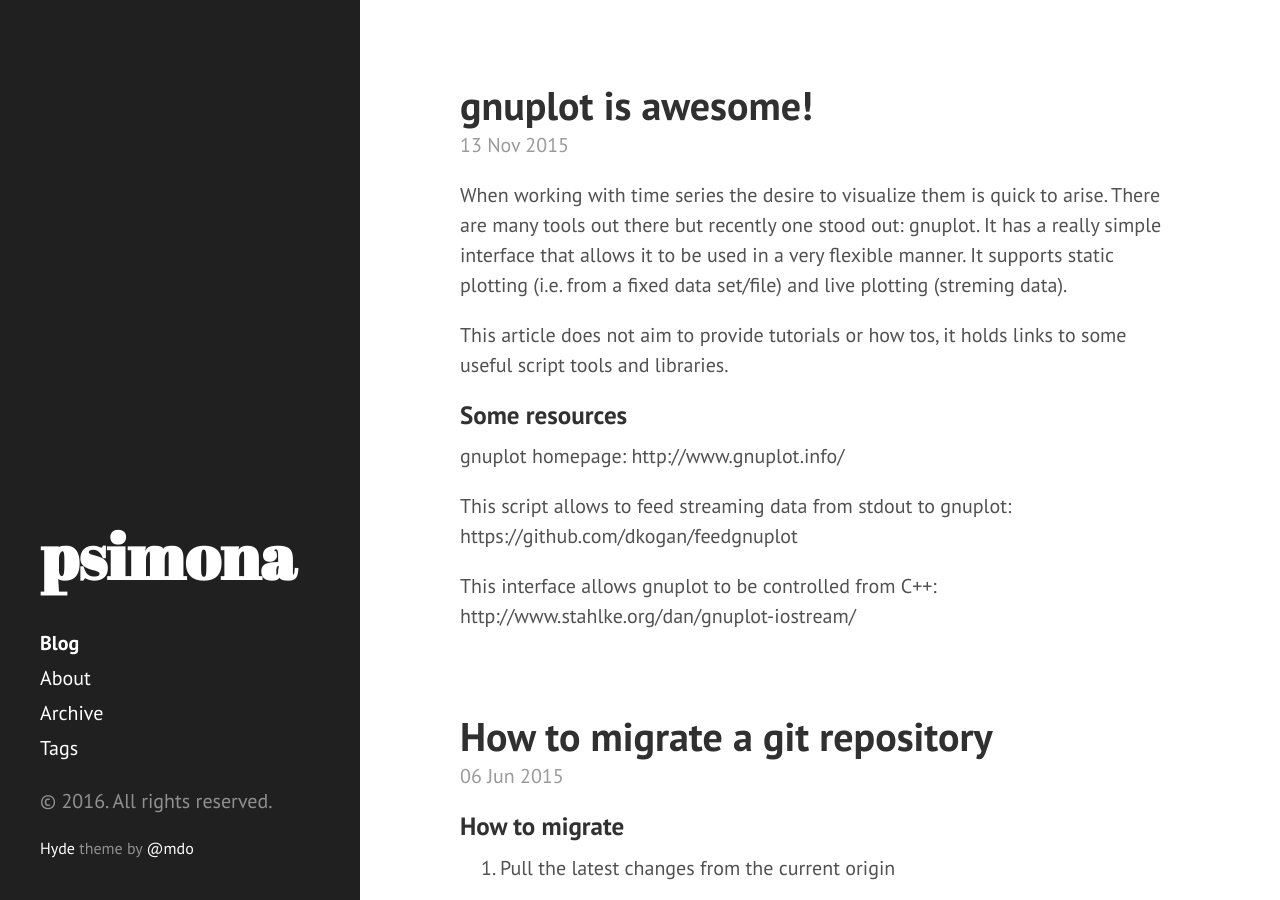
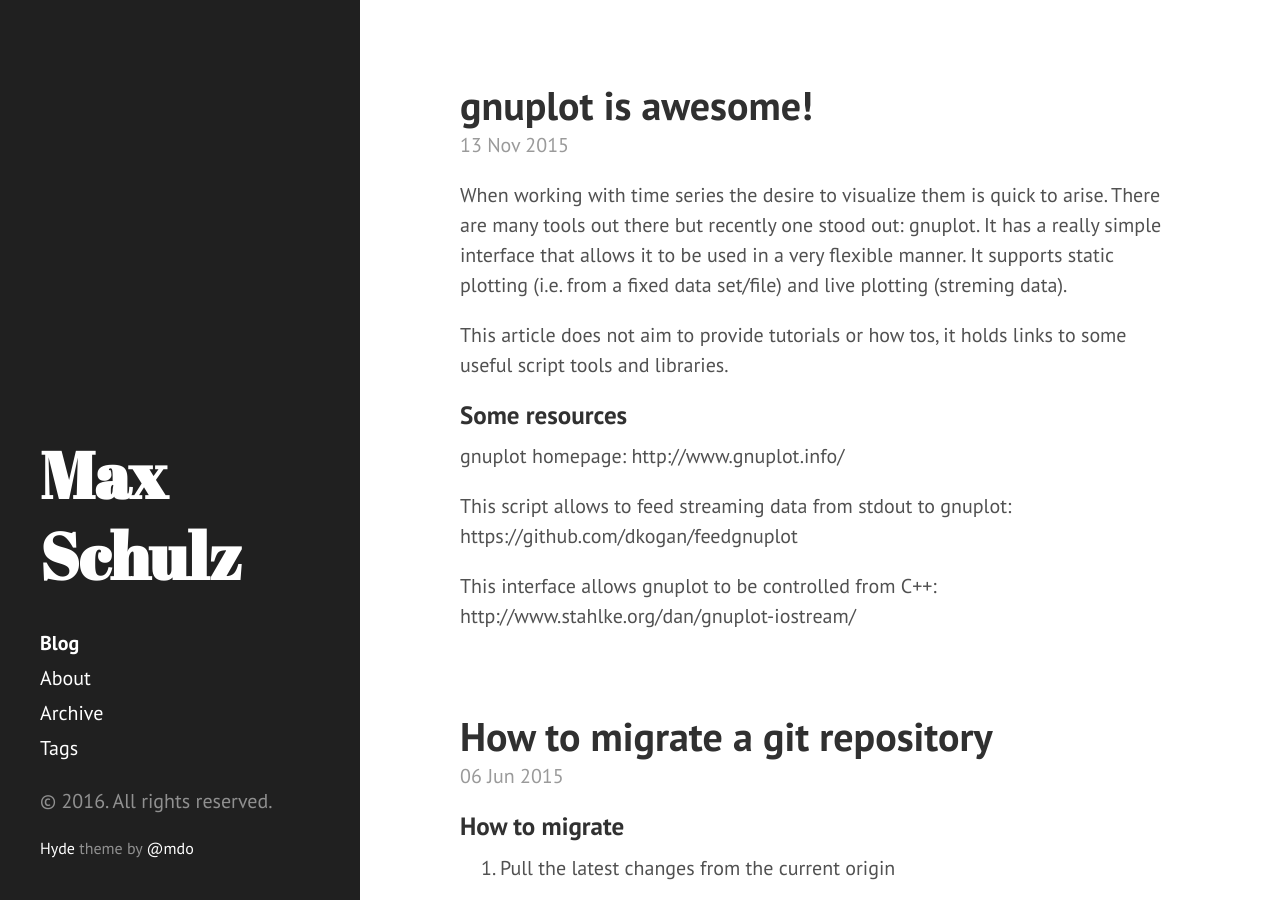
Before and after one commit to schulz-m/schulz-m.github.io, a Jekyll site: the page built from index.html, in a window 1280 px wide and 900 px high. Built offline with Jekyll 4.4.1, drawn with Linux system fonts in a browser that asks for light colours; Markdown is read by kramdown in place of the engine named in the settings; the list of posts is cut into pages by our own code.

```diff
--- a/_config.yml
+++ b/_config.yml
@@ -1,5 +1,5 @@
 # Dependencies
-markdown:         redcarpet
+markdown:         kramdown
 redcarpet:
   extensions:     ["fenced_code_blocks", "autolink", "tables", "strikethrough"]
 
@@ -9,8 +9,8 @@ highlighter:      pygments
 permalink:        pretty
 
 # Setup
-title:            psimona
-tagline:          'Notes to share'
+title:            Max Schulz
+tagline:          'My random corner to share stuff'
 description:      ''
 url:              http://hyde.getpoole.com
 baseurl:          /
```
